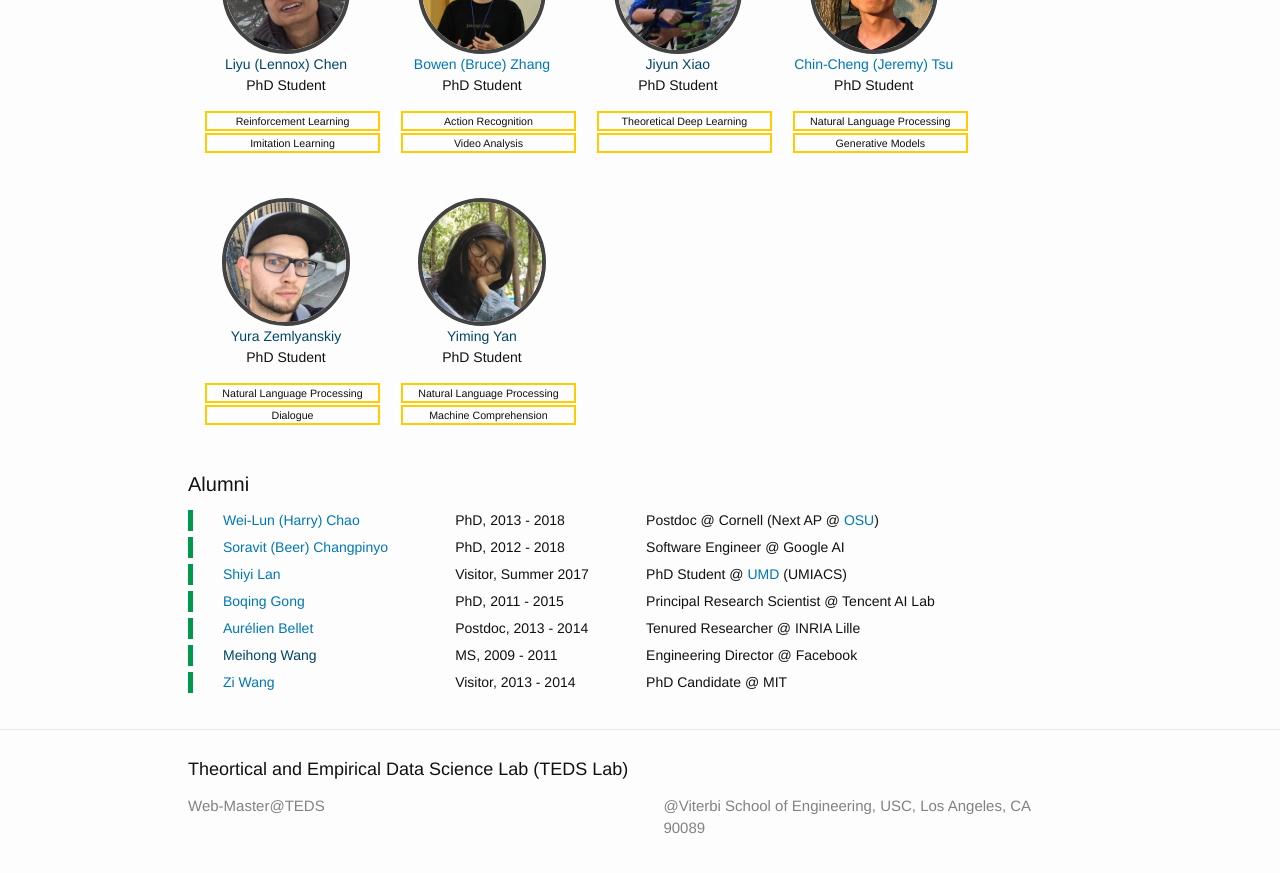
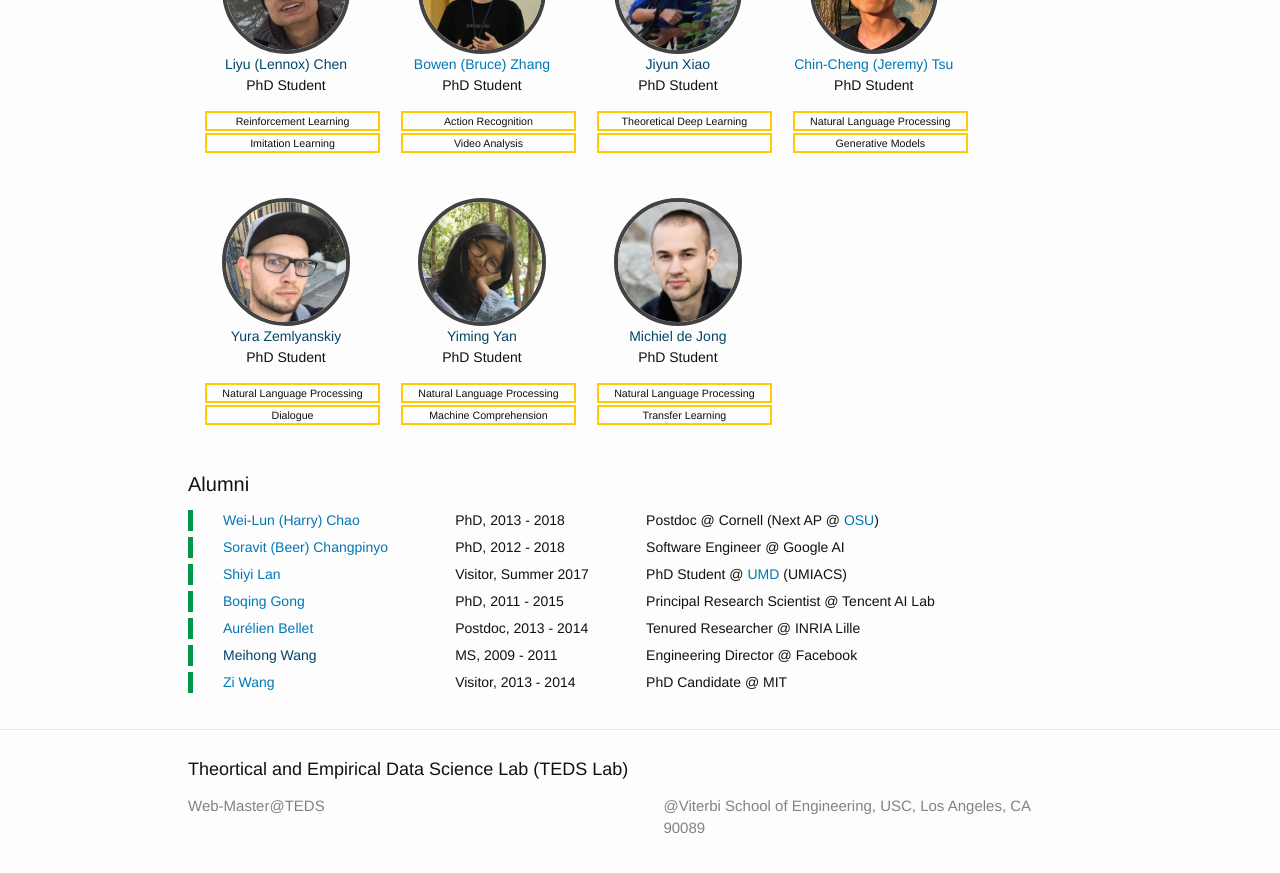
Before and after one commit to teds-usc/teds-usc.github.io, a Jekyll site: the page built from index.html, in a window 1280 px wide and 900 px high, scrolled down 1077 px. Shown: the top 873 px of the window. Built offline with Jekyll 4.4.1, drawn with Linux system fonts in a browser that asks for light colours; nearby versions of some CDN libraries.

Commit message:
Update Michiel

```diff
--- a/_data/members.yml
+++ b/_data/members.yml
@@ -96,3 +96,10 @@
   tags:
     - name: 'Natural Language Processing'
     - name: 'Machine Comprehension'
+- name: 'Michiel de Jong'
+  img: '/img/members/michiel.jpg'
+  url:  ''
+  title: 'PhD Student'
+  tags:
+    - name: 'Natural Language Processing'
+    - name: 'Transfer Learning'
```
Also changed, not shown: img/members/michiel.jpg (added).
